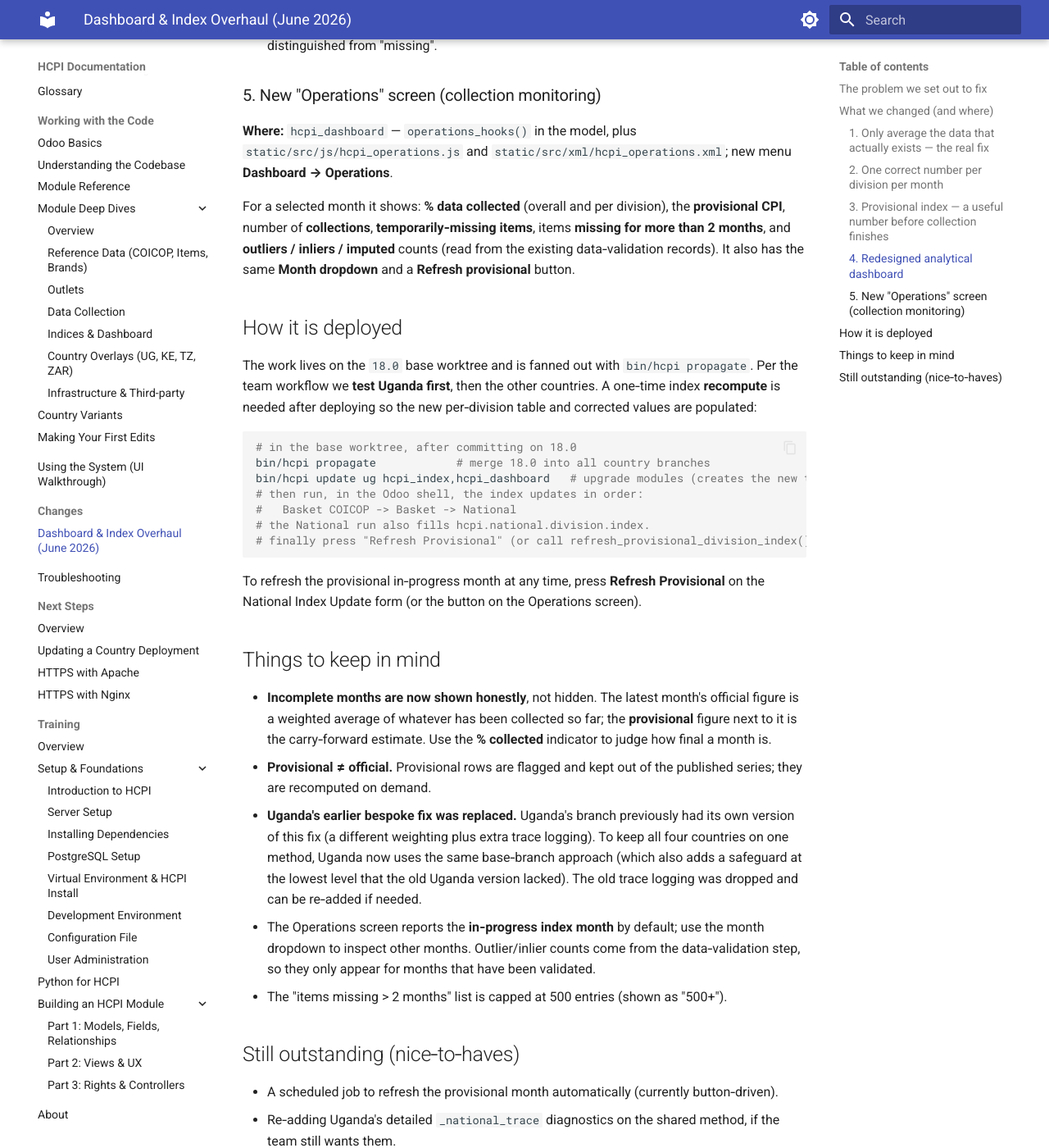
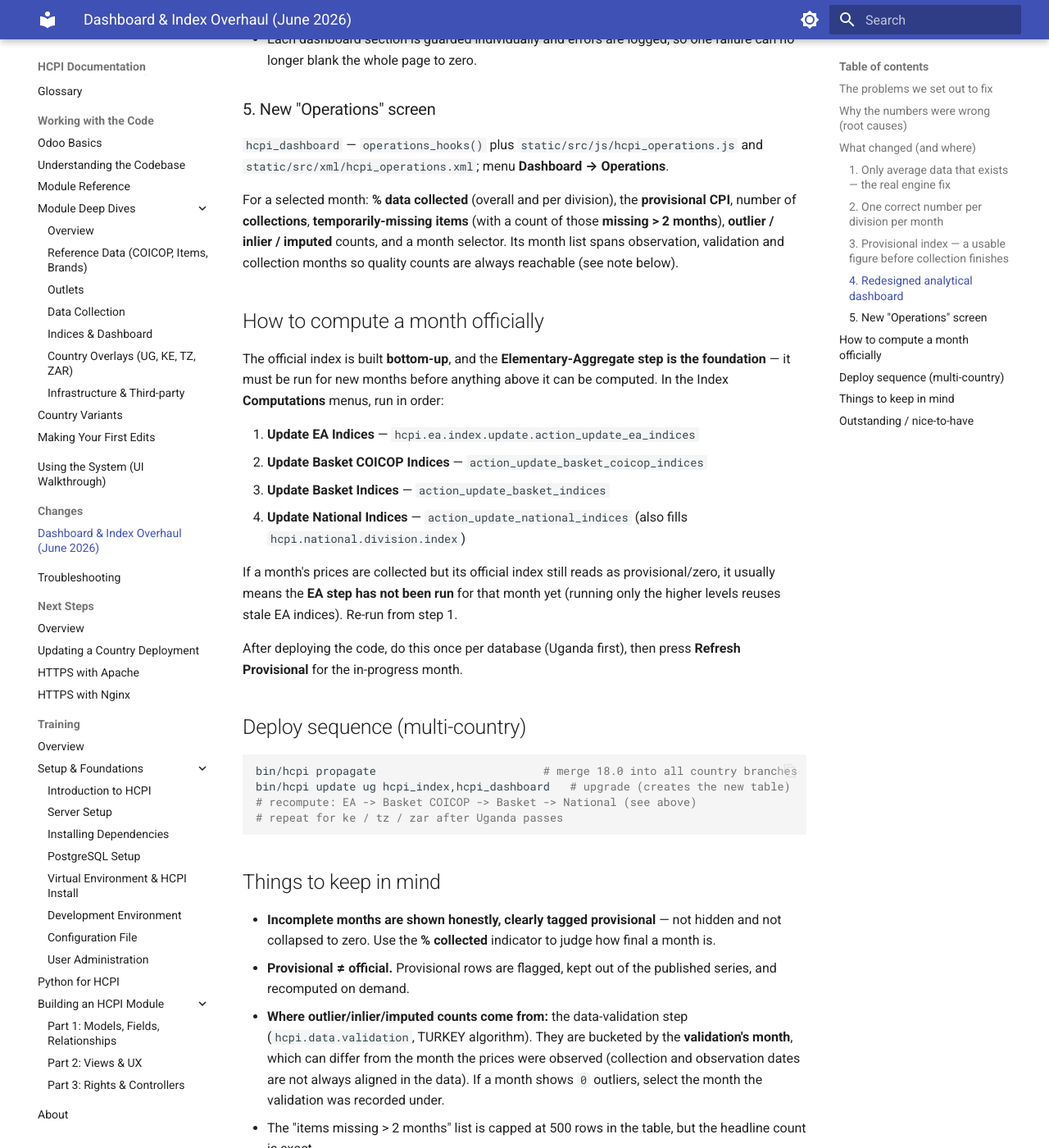
Before and after one commit to kanyeceejayA/hcpi-docs, an MkDocs documentation site: the page built from docs/changes/dashboard-index-overhaul.md, in a window 1280 px wide and 1400 px high, scrolled down 2027 px. Shown: the whole window at 82% size. Built offline with MkDocs 1.6.1 and Material for MkDocs 9.7.7, drawn with Linux system fonts in a browser that asks for light colours; some of the changed text lies outside the part shown.

Commit message:
docs: explain the June 2026 index engine & dashboard overhaul

````diff
--- a/docs/changes/dashboard-index-overhaul.md
+++ b/docs/changes/dashboard-index-overhaul.md
@@ -1,139 +1,138 @@
-# Dashboard & Index Overhaul (June 2026)
+# HCPI Index Engine & Dashboard Overhaul (June 2026)
 
-This page explains, in plain terms, a set of changes made to the CPI engine and
-dashboards: **what was broken, what we changed, where it lives, and how to run
-it.** It is written for a mixed audience — statisticians and developers.
+Plain-language summary of a set of changes to the CPI engine and dashboards:
+**what was broken, what changed and where, how to operate it, and the things to
+keep in mind.** Written for both statisticians and developers.
 
-## The problem we set out to fix
+## The problems we set out to fix
 
-On the dashboard, the four coloured division cards (Education, Transport,
-Health, Insurance) and the headline National CPI were showing **0 or obviously
-wrong numbers** — for example a national CPI of `30` when the real figure was
-around `136`.
+1. **Division cards and the National CPI showed wrong or zero values.** For a
+   month that had not been fully collected yet, the headline could read `0` or a
+   nonsensical number (e.g. a national CPI of `30` when it should be ~`136`).
+2. **No way to see a current-month figure before collection finished**, nor how
+   much had been collected.
+3. **No operational view** of collection status, missing items or data-quality
+   counts.
 
-Two separate causes:
+## Why the numbers were wrong (root causes)
 
-1. **Missing data was being counted as zero.** Each index is a *weighted
-   average* of its parts. When a month had not been fully collected yet, the
-   not‑yet‑computed parts had a value of `0` but still carried their full
-   weight. Averaging real numbers together with those `0`s dragged the whole
-   index down toward zero. So an incomplete month looked like prices had
-   crashed, when really the data just was not in yet.
+- **Missing data counted as zero.** Each index is a *weighted average* of its
+  parts. Parts not yet computed had value `0` but still carried their full
+  weight, so averaging real numbers with those `0`s dragged the whole index
+  toward zero. An incomplete month therefore looked like prices had crashed.
+- **The dashboard read one tiny slice instead of the whole.** A "division"
+  figure is built from ~10 regional/segment sub-rows that must be combined by
+  weight. The old dashboard showed one arbitrary sub-row (sometimes a region
+  worth under 2%) as if it were the whole division.
 
-2. **The dashboard was reading a single tiny slice instead of the whole.** A
-   "division" figure is really made of ~10 regional/segment sub‑rows (Kampala,
-   Gulu, Arua, …) that must be combined by weight. The old dashboard grabbed
-   *one arbitrary* sub‑row (often a region worth less than 2% of the division)
-   and showed it as if it were the whole division.
+## What changed (and where)
 
-## What we changed (and where)
+All changes live on the shared **`18.0`** base branch and are fanned out to each
+country (`bin/hcpi propagate`). **Uganda is tested first**, then Kenya, Tanzania
+and Zanzibar.
 
-All changes were made on the shared **`18.0`** base branch and then propagated
-to each country (Uganda first, then Kenya, Tanzania, Zanzibar).
-
-### 1. Only average the data that actually exists — *the real fix*
-**Where:** `hcpi_index/models/computations/` — `national_index_update.py`,
+### 1. Only average data that exists — the real engine fix
+`hcpi_index/models/computations/` — `national_index_update.py`,
 `basket_coicop_index_update.py`, `basket_index_update.py`.
 
-The averaging code used to say "include this part if it has a weight." It now
-says "include this part if it has a weight **and** an actual computed value."
-Parts that have not been computed yet (value `0`) are simply left out of the
-average instead of dragging it down. An incomplete month is now an honest
-average of what *has* been collected — no more collapse to zero.
+Every weighted-average step now includes a part only if it has **both a weight
+and an actual computed value**. Not-yet-computed parts (value `0`) are left out
+instead of dragging the average down. Incomplete months are now an honest
+average of what has been collected.
 
 ### 2. One correct number per division per month
-**Where:** new model `hcpi.national.division.index`
-(`hcpi_index/models/national_indices/hcpi_national_division_index.py`),
-computed during the National Index update.
+New model **`hcpi.national.division.index`**
+(`hcpi_index/models/national_indices/hcpi_national_division_index.py`), computed
+during the National Index run. It stores one properly weighted figure per
+division per month (the weighted mean across all regions/segments). The
+dashboard reads this single correct row.
 
-Instead of the dashboard guessing which sub‑row to show, the engine now stores
-**one properly weighted figure per division per month** (the weighted average
-across all regions/segments). The dashboard just reads that one correct row.
+### 3. Provisional index — a usable figure before collection finishes
+`hcpi.national.index.update` — `refresh_provisional_division_index()` plus a
+**"Refresh Provisional"** button on the National Index Update form.
 
-### 3. Provisional index — a useful number before collection finishes
-**Where:** `hcpi.national.index.update` — `refresh_provisional_division_index()`
-and a **"Refresh Provisional"** button on the National Index Update form.
-
-For the **in‑progress month** (the one still being collected), the system can now
-produce a *provisional* estimate: for any item not yet priced this month, it
-**carries forward that item's last known price**, then runs the normal
-calculation. This gives a publishable estimate from day one of the month, which
-firms up as real prices arrive.
-
-- Provisional figures are stored **separately** (flagged `provisional`) and
-  **never overwrite** the official series.
-- Alongside it we show **"% of expected data collected"** so you know how
-  complete the estimate is.
+For the **in-progress month**, the system carries forward each not-yet-priced
+item's **last known price**, then runs the normal calculation, to produce a
+*provisional* estimate. Provisional figures are stored **separately** (flagged)
+and **never overwrite** the official series. A **collection-coverage** metric
+("% of expected price cells collected") is computed alongside.
 
 ### 4. Redesigned analytical dashboard
-**Where:** `hcpi_dashboard/` — `models/hcpi_dashboard.py`, `static/src/js/hcpi_dashboard.js`,
+`hcpi_dashboard/` — `models/hcpi_dashboard.py`, `static/src/js/hcpi_dashboard.js`,
 `static/src/xml/hcpi_dashboard.xml`.
 
-- The **National CPI is now the first KPI card**, followed by three division
-  cards (same style as before).
-- The **historical trend chart** sits at half‑width just below the cards, next
-  to the by‑division table.
-- A **Month dropdown** at the top lets you view the figures as of any month.
-- Empty/zero handling was hardened: the dashboard no longer silently blanks
-  everything to zero when one piece fails — each section is guarded and errors
-  are logged, and a real `0` is distinguished from "missing".
+- A **Month selector** (top-right) — view the figures as of any month.
+- **National CPI is the first KPI card**, then division cards. Each card shows a
+  **month-over-month change pill** (▲/▼ %) and a sparkline. Division names are
+  title-cased and truncate (full name on hover); all cards are equal height.
+- A **historical trend** chart (half width) beside a **by-division table**.
+- **Provisional tag logic:** the latest (in-progress) month is shown with a
+  **"Provisional · X% collected"** tag, and its headline number is the official
+  partial figure if one exists, otherwise the carry-forward estimate. Once a
+  month is **both computed and fully collected**, it becomes a normal official
+  month with no tag. Months with no computed index are hidden from the trend,
+  the dropdown and the min/max — but the in-progress month stays selectable.
+- Each dashboard section is guarded individually and errors are logged, so one
+  failure can no longer blank the whole page to zero.
 
-### 5. New "Operations" screen (collection monitoring)
-**Where:** `hcpi_dashboard` — `operations_hooks()` in the model, plus
-`static/src/js/hcpi_operations.js` and `static/src/xml/hcpi_operations.xml`; new
-menu **Dashboard → Operations**.
+### 5. New "Operations" screen
+`hcpi_dashboard` — `operations_hooks()` plus `static/src/js/hcpi_operations.js`
+and `static/src/xml/hcpi_operations.xml`; menu **Dashboard → Operations**.
 
-For a selected month it shows: **% data collected** (overall and per division),
-the **provisional CPI**, number of **collections**, **temporarily‑missing
-items**, items **missing for more than 2 months**, and **outliers / inliers /
-imputed** counts (read from the existing data‑validation records). It also has
-the same **Month dropdown** and a **Refresh provisional** button.
+For a selected month: **% data collected** (overall and per division), the
+**provisional CPI**, number of **collections**, **temporarily-missing items**
+(with a count of those **missing > 2 months**), **outlier / inlier / imputed**
+counts, and a month selector. Its month list spans observation, validation and
+collection months so quality counts are always reachable (see note below).
 
-## How it is deployed
+## How to compute a month officially
 
-The work lives on the `18.0` base worktree and is fanned out with
-`bin/hcpi propagate`. Per the team workflow we **test Uganda first**, then the
-other countries. A one‑time index **recompute** is needed after deploying so the
-new per‑division table and corrected values are populated:
+The official index is built **bottom-up**, and the **Elementary-Aggregate step
+is the foundation** — it must be run for new months before anything above it can
+be computed. In the Index **Computations** menus, run in order:
+
+1. **Update EA Indices** — `hcpi.ea.index.update.action_update_ea_indices`
+2. **Update Basket COICOP Indices** — `action_update_basket_coicop_indices`
+3. **Update Basket Indices** — `action_update_basket_indices`
+4. **Update National Indices** — `action_update_national_indices`
+   (also fills `hcpi.national.division.index`)
+
+If a month's prices are collected but its official index still reads as
+provisional/zero, it usually means the **EA step has not been run** for that
+month yet (running only the higher levels reuses stale EA indices). Re-run from
+step 1.
+
+After deploying the code, do this once per database (Uganda first), then press
+**Refresh Provisional** for the in-progress month.
+
+## Deploy sequence (multi-country)
 
 ```bash
-# in the base worktree, after committing on 18.0
-bin/hcpi propagate            # merge 18.0 into all country branches
-bin/hcpi update ug hcpi_index,hcpi_dashboard   # upgrade modules (creates the new table)
-# then run, in the Odoo shell, the index updates in order:
-#   Basket COICOP -> Basket -> National
-# the National run also fills hcpi.national.division.index.
-# finally press "Refresh Provisional" (or call refresh_provisional_division_index()).
+bin/hcpi propagate                         # merge 18.0 into all country branches
+bin/hcpi update ug hcpi_index,hcpi_dashboard   # upgrade (creates the new table)
+# recompute: EA -> Basket COICOP -> Basket -> National (see above)
+# repeat for ke / tz / zar after Uganda passes
 ```
-
-To refresh the provisional in‑progress month at any time, press **Refresh
-Provisional** on the National Index Update form (or the button on the Operations
-screen).
 
 ## Things to keep in mind
 
-- **Incomplete months are now shown honestly**, not hidden. The latest month's
-  official figure is a weighted average of whatever has been collected so far;
-  the **provisional** figure next to it is the carry‑forward estimate. Use the
-  **% collected** indicator to judge how final a month is.
-- **Provisional ≠ official.** Provisional rows are flagged and kept out of the
-  published series; they are recomputed on demand.
-- **Uganda's earlier bespoke fix was replaced.** Uganda's branch previously had
-  its own version of this fix (a different weighting plus extra trace logging).
-  To keep all four countries on one method, Uganda now uses the same base‑branch
-  approach (which also adds a safeguard at the lowest level that the old Uganda
-  version lacked). The old trace logging was dropped and can be re‑added if
-  needed.
-- The Operations screen reports the **in‑progress index month** by default; use
-  the month dropdown to inspect other months. Outlier/inlier counts come from
-  the data‑validation step, so they only appear for months that have been
-  validated.
-- The "items missing > 2 months" list is capped at 500 entries (shown as
-  "500+").
+- **Incomplete months are shown honestly, clearly tagged provisional** — not
+  hidden and not collapsed to zero. Use the **% collected** indicator to judge
+  how final a month is.
+- **Provisional ≠ official.** Provisional rows are flagged, kept out of the
+  published series, and recomputed on demand.
+- **Where outlier/inlier/imputed counts come from:** the data-validation step
+  (`hcpi.data.validation`, TURKEY algorithm). They are bucketed by the
+  **validation's month**, which can differ from the month the prices were
+  observed (collection and observation dates are not always aligned in the
+  data). If a month shows `0` outliers, select the month the validation was
+  recorded under.
+- The "items missing > 2 months" list is capped at 500 rows in the table, but
+  the headline count is exact.
 
-## Still outstanding (nice‑to‑haves)
+## Outstanding / nice-to-have
 
 - A scheduled job to refresh the provisional month automatically (currently
-  button‑driven).
-- Re‑adding Uganda's detailed `_national_trace` diagnostics on the shared
-  method, if the team still wants them.
+  button-driven).
+- Reconcile collection vs observation dating so quality counts and price months
+  line up without manual month-switching.
````
Also changed, not shown: mkdocs.yml (line endings or trailing spaces).
